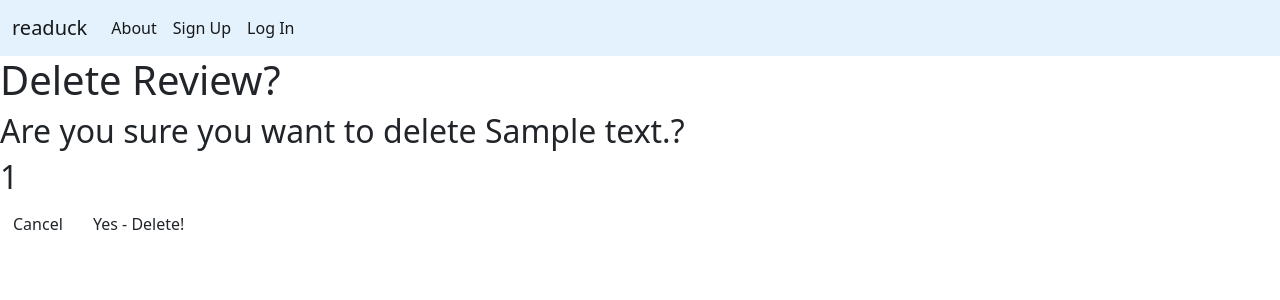
After one commit to boyoon-c/readuck-api, a Django app: page /reviews/1/delete/ in a window 1280 px wide. The commit adds this page. Shown: the top 300 px of the page. Run offline with Django 3.2, Linux system fonts and the light colour scheme; tables that the repository leaves empty hold one stand-in row (values such as "Sample post").

Commit message:
Add review delete functionality

```diff
--- a/main_app/templates/articles/detail.html
+++ b/main_app/templates/articles/detail.html
@@ -37,7 +37,7 @@
         Review by {{review.user}}: {{review.content}}
       </div>
       <a href="{% url 'update_reviews' review.id %}" class="btn btn-warning">Edit</a>
-      {% comment %} <a href="{% url 'delete_reviews' review.id %}" class="btn btn-danger">Delete</a> {% endcomment %}
+      <a href="{% url 'delete_reviews' review.id %}" class="btn btn-danger">Delete</a>
 
       {% for reply in replies %}
         {% if reply.review_id == review.id %}
--- /dev/null
+++ b/main_app/templates/main_app/review_confirm_delete.html
@@ -0,0 +1,20 @@
+{% extends 'base.html' %}
+{% load static %}
+
+{% block content %}
+
+<div class='page-header'>
+  <h1>Delete Review?</h1>
+</div>
+<h2>Are you sure you want to delete {{ object.content }}?</h2>
+<h2>{{object.article_id }}</h2>
+<form action="" method="post" class="form">
+  {% csrf_token %}
+  <a href="{% url 'articles_detail' object.article_id %}" class="btn secondary">
+  Cancel
+  </a>
+  <button type="submit" class="btn danger">Yes - Delete!</button>
+</form>
+
+
+{% endblock %}
--- a/main_app/urls.py
+++ b/main_app/urls.py
@@ -15,6 +15,8 @@ urlpatterns = [
   # reviews
   path('articles/<int:article_id>/add_reviews/', views.add_reviews, name='add_reviews'),
   path('reviews/<int:pk>/update/', views.ReviewUpdate.as_view(), name='update_reviews'),
+  path('reviews/<int:pk>/delete/', views.ReviewDelete.as_view(), name='delete_reviews'),
+
 
 
   # replies
@@ -22,6 +24,7 @@ urlpatterns = [
 
 
 
+  # groups
   path('groups/', views.GroupList.as_view(), name='groups_index'),
   path('groups/add', views.GroupCreate.as_view(), name='groups_add'),
   path('groups/<int:pk>', views.GroupDetail.as_view(), name='groups_detail'),
--- a/main_app/views.py
+++ b/main_app/views.py
@@ -1,6 +1,9 @@
+from django.http.response import HttpResponseRedirect
 from django.shortcuts import redirect, render
+from django.urls import reverse_lazy, reverse
 from .models import Article, Group, Review, Reply
-from django.views.generic.edit import CreateView, UpdateView, DeleteView
+from django.views.generic.edit import CreateView, UpdateView, DeleteView, DeletionMixin
+from django.views import View
 from django.views.generic import ListView, DetailView
 from django.contrib.auth.views import LoginView
 from django.contrib.auth import login
@@ -87,7 +90,29 @@ def add_replies(request, article_id, review_id):
 
 class ReviewUpdate(UpdateView):
   model=Review
-  fields = '__all__'
+  fields = ['content']
+
+# class ReviewDelete(DeletionMixin, View):
+#   # model=Review
+#   # success_url='/articles/{article_id}'
+#   # success_url=reverse_lazy('articles_detail')
+#   def delete(self, request):
+#     print("self", self)
+#     success_url=self.get_success_url()
+#     self.object=self.get_object()
+#     self.object.delete()
+#     return HttpResponseRedirect(success_url)
+#   def get_success_url(self):
+#      return reverse_lazy('articles_detail', kwargs={'article_id': self.article_id })
+
+class ReviewDelete(DeleteView):
+  model=Review
+
+  def get_success_url(self):
+    print('self', self.object.article_id)
+    return reverse('articles_detail', kwargs={'article_id': self.object.article_id })
+
+
 
 class ArticleCreate(CreateView):
   model = Article
```
Also changed, not shown: main_app/models.py (+5 -4 lines), main_app/templates/main_app/reply.confirm_delete.html (added), main_app/templates/main_app/reply_form.html (added).
